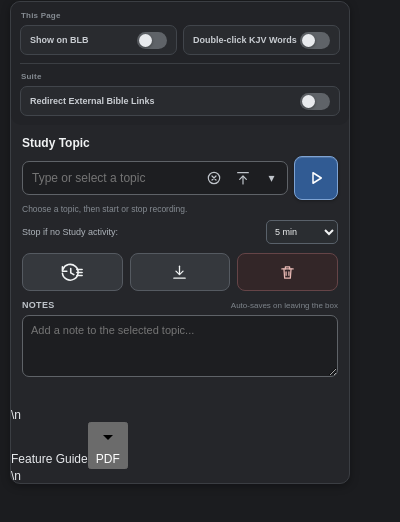
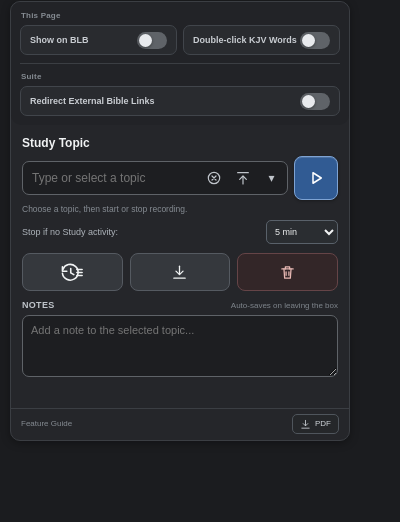
Before and after one commit to arunamalrajmca/blb-suite, a browser extension: page extension/popup.html in a window 400 px wide. Shown: the part 62-584 px from the top of the page. Drawn offline with Linux system fonts and the light colour scheme.

Commit message:
Restore Feature Guide CSS while removing HTML Tutorial

```diff
--- a/extension/popup.html
+++ b/extension/popup.html
@@ -27,6 +27,7 @@ button,input,textarea{font:inherit}
 .notes-block{margin-top:9px}.notes-header{display:flex;justify-content:space-between;align-items:center;margin-bottom:5px}.notes-header>span:first-child{font-size:9px;font-weight:700;text-transform:uppercase;letter-spacing:.3px;color:#bfc4ca}.notes-help{font-size:8px;color:#7f858c}textarea{height:62px;min-height:62px;max-height:90px;resize:vertical;padding:7px 8px;line-height:15px;font-size:11px}textarea:disabled{background:#151619;color:#686d73;border-color:#34373b;cursor:default;box-shadow:none}textarea:disabled::placeholder{color:#686d73}.status{min-height:12px;margin-top:5px;color:#8f959c;font-size:8.5px;line-height:11px}
 .switch{position:relative;width:34px;height:19px;display:inline-block;flex:0 0 auto}.switch input{position:absolute;opacity:0;width:0;height:0}.slider{position:absolute;inset:0;cursor:pointer;background:#5f6368;border-radius:20px;transition:.18s}.slider:before{content:"";position:absolute;width:15px;height:15px;left:2px;top:2px;background:#e8eaed;border-radius:50%;box-shadow:0 1px 3px rgba(0,0,0,.4);transition:.18s}.switch input:checked+.slider{background:#7fa7dc}.switch input:checked+.slider:before{background:#173f75;transform:translateX(15px)}.master-switch{width:78px;height:30px}.master-switch .slider{background:#4b4e53;border:1px solid #666a70}.master-switch .slider:after{content:"OFF";position:absolute;right:9px;top:50%;transform:translateY(-50%);font-size:10px;font-weight:800;letter-spacing:.4px;color:#e8eaed}.master-switch .slider:before{width:22px;height:22px;left:3px;top:3px;background:#c93434;color:#fff;content:"×";display:flex;align-items:center;justify-content:center;font-size:15px;font-weight:800;line-height:1;box-shadow:0 1px 3px rgba(0,0,0,.45)}.master-switch input:checked+.slider{background:#365a43;border-color:#5c8d69}.master-switch input:checked+.slider:after{content:"ON";left:10px;right:auto;color:#f3fff5}.master-switch input:checked+.slider:before{background:#35a853;transform:translateX(47px);content:"✓";font-size:13px}
 .header-master-label{font-size:8px;font-weight:800;letter-spacing:.5px;color:#858b92;margin-right:6px;text-transform:uppercase}.small-switch{width:30px;height:17px}.small-switch .slider:before{width:13px;height:13px}.small-switch input:checked+.slider:before{transform:translateX(13px)}.switch input:disabled+.slider{opacity:.45;cursor:default}
+.guide-version{font-size:8px;color:#6f757c;white-space:nowrap}.guide-footer{display:flex;align-items:center;justify-content:flex-end;gap:6px;padding:5px 10px 6px;border-top:1px solid #3b3e43;color:#858b92;font-size:8px;line-height:1}.guide-label{margin-right:auto;white-space:nowrap}.guide-btn{height:20px;min-width:42px;padding:0 7px;border:1px solid #4f555c;border-radius:5px;background:#25272a;color:#cfd4da;font-size:8px;cursor:pointer;display:inline-flex;align-items:center;justify-content:center;gap:4px;text-decoration:none}.guide-btn svg{width:11px;height:11px;fill:none;stroke:currentColor;stroke-width:1.8;stroke-linecap:round;stroke-linejoin:round}.guide-btn:hover{background:#34373b;color:#fff}.guide-btn:focus-visible{outline:1px solid #8ab4f8;outline-offset:1px}
 </style>
 </head>
 <body>
@@ -144,7 +145,15 @@ button,input,textarea{font:inherit}
         <textarea id="studyNote" placeholder="Add a note to the selected topic..."></textarea>
       </div>
       <div id="studyStatus" class="status"></div>
-    </section>\n    <div class="guide-footer" aria-label="Feature guide"><span class="guide-label">Feature Guide</span><span id="extensionVersion" class="guide-version" aria-label="Extension version"></span><button id="guidePdf" class="guide-btn" type="button" title="Open and download PDF Feature Guide"><svg viewBox="0 0 24 24" aria-hidden="true"><path d="M12 3v11"/><path d="m7 10 5 5 5-5"/><path d="M4 20h16"/></svg><span>PDF</span></button></div>\n  </main>
+    </section>
+    <div class="guide-footer" aria-label="Feature guide">
+      <span class="guide-label">Feature Guide</span>
+      <span id="extensionVersion" class="guide-version" aria-label="Extension version"></span>
+      <button id="guidePdf" class="guide-btn" type="button" title="Open and download PDF Feature Guide">
+        <svg viewBox="0 0 24 24" aria-hidden="true"><path d="M12 3v11"/><path d="m7 10 5 5 5-5"/><path d="M4 20h16"/></svg><span>PDF</span>
+      </button>
+    </div>
+  </main>
 
   <script src="popup.js"></script>
 </body>
```
